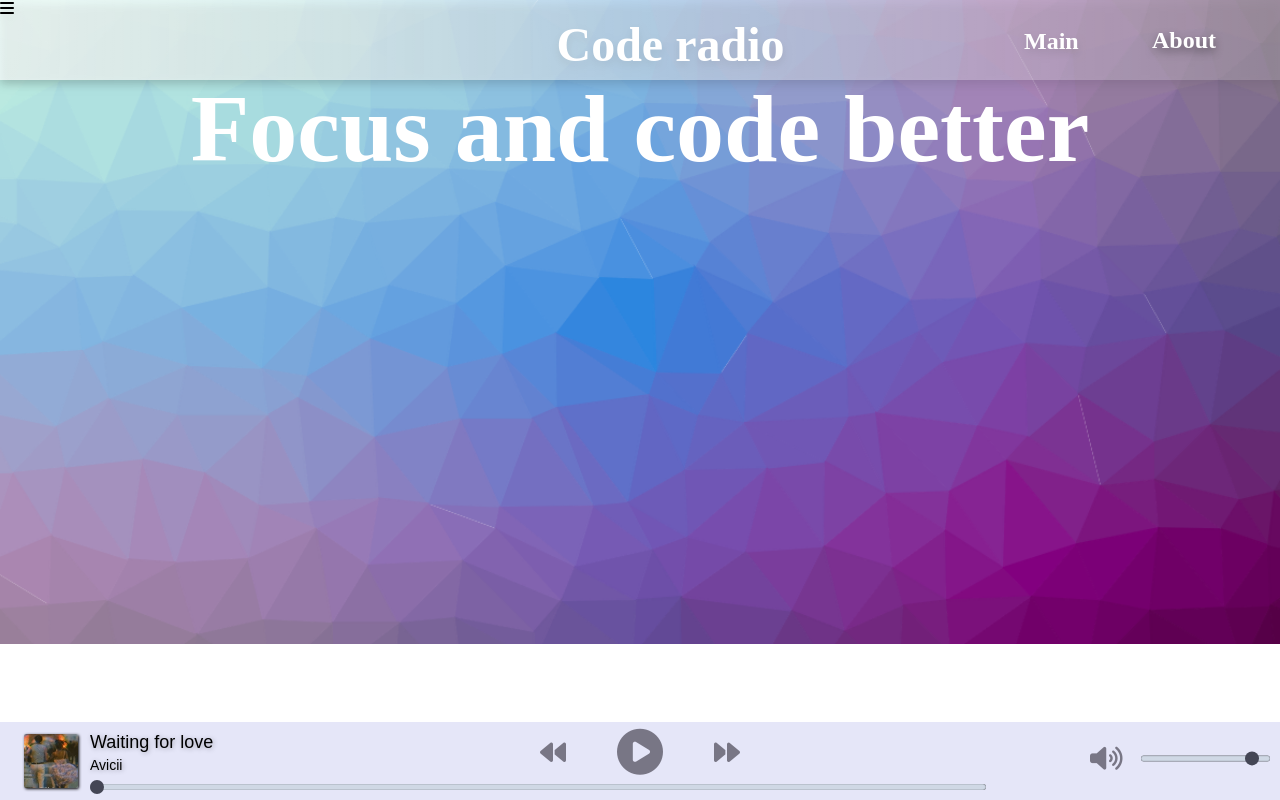
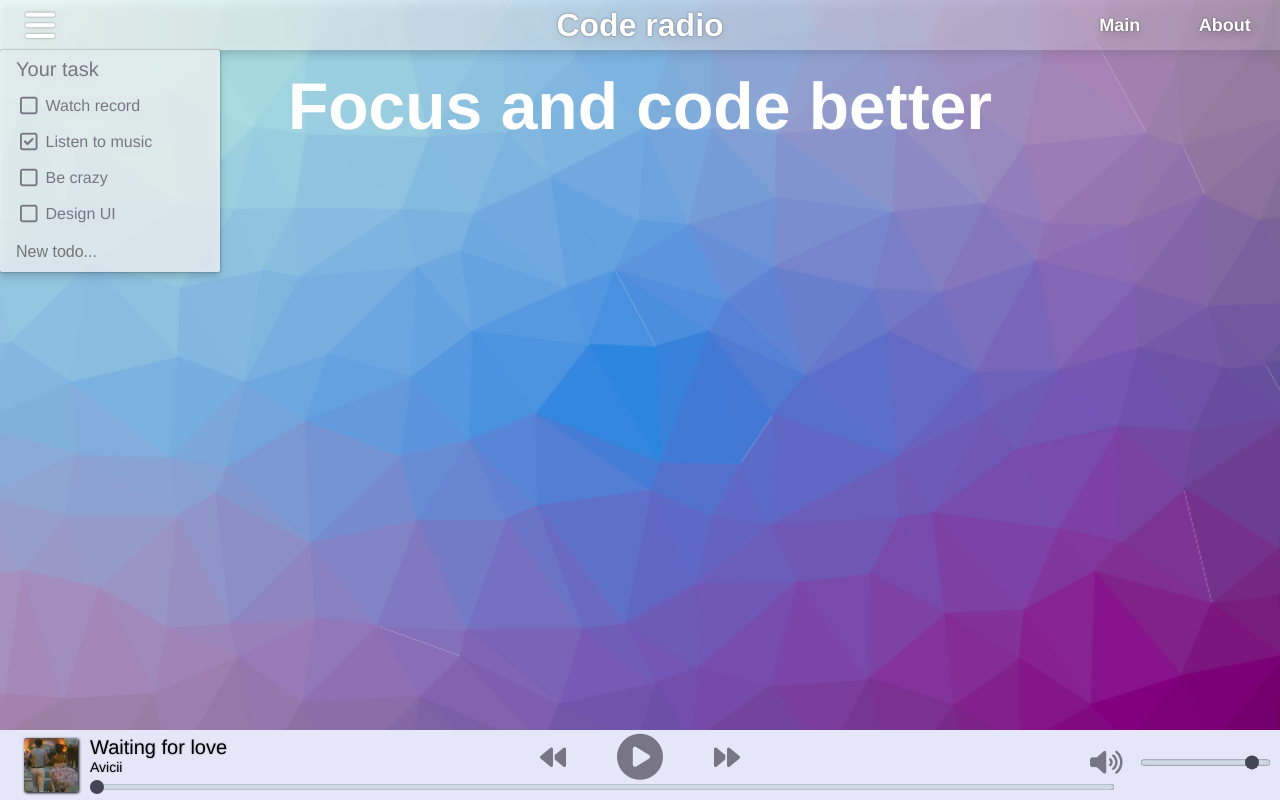
Before and after one commit to nhiepchau/Code-Radio, a plain HTML site: page index.html in a window 1280 px wide. Drawn offline with Linux system fonts and the light colour scheme.

Commit message:
navbar vs todo-list ui

```diff
--- a/assets/css/style.css
+++ b/assets/css/style.css
@@ -12,10 +12,19 @@ body {
     height: 100vh;
     width: 100vw;
     position: absolute;
-    font-family: Arial, Helvetica, sans-serif;
-    background-image: url("../img/sea-edge-79ab30e2.png");
-    background-repeat: no-repeat;
+    font-family: "Helvetica Neue", Helvetica, Arial, sans-serif;
+
+    background: url("../img/sea-edge-79ab30e2.png") no-repeat center center fixed;
     background-size: cover;
+}
+
+a {
+    text-decoration: none;
+    color: #FFFFFF;
+}
+
+.invisible {
+    display: none !important;
 }
 
 /* Ripple */
@@ -42,144 +51,149 @@ body {
 .nav {
     list-style-type: none;
     position: relative;
-    height: 80px;
+    height: 50px;
     left: 0px;
-    right: 0px;
     top: 0px;
+    width: 100%;
     filter: drop-shadow(0px 4px 4px rgba(0, 0, 0, 0.25));
     background: radial-gradient(100% 9916.67% at 0.83% 0%, rgba(255, 255, 255, 0.7) 0%, rgba(255, 255, 255, 0.15) 100%);
     box-shadow: 0px 0px 20px rgba(0, 0, 0, 0.05);
 }
 
-.nav li a{
-    text-decoration: none;
+.nav .nav-item {
+    display: inline-block;
+    font-weight: 600;
     color: #FFFFFF;
-    font-family: Montserrat;
-    font-style: normal;
-    font-weight: bold;
-    font-size: 24px;
-    text-align: center;
-    position: relative;
+    text-shadow: 0px 0px 2px rgba(0, 0, 0, 0.5);
 }
 
-.nav li a:hover{
-    color: #817382;
-}
-.nav-item{
-    position: absolute;
-    left: 0%;
-    right: 0%;
-    top: 0%;
-    bottom: 0%;
-
+.nav #right-item {
+    width: 210px;
+    float: right;
+    height: 100%;
+    display: flex;
+    align-items: center;
+    justify-content: space-around;
+    font-size: 18px;
 }
 
-#first-nav.nav-item {
+.nav #right-item a:hover {
+    filter: brightness(95%);
+}
+
+.nav #center-item {
     position: absolute;
-    width: 40px;
-    height: 30px;
-    left: 27px;
-    top: 27px;
-    font-size:30px;
+    left: 50%;
+    top: 50%;
+    transform: translate(-50%,-50%);
+    font-size: 32px;
+}
+
+.nav #left-item {
+    float: left;
+    height: 100%;
+    width: 80px;
+    display: flex;
+    justify-content: center;
+    align-items: center;
+}
+
+.nav #left-item .toggle-btn {
+    font-size: 34px;
+    cursor: pointer;
+    text-shadow: 0px 0px 2px rgba(0, 0, 0, 0.5);
+}
+
+.nav #left-item .toggle-btn:hover {
+    filter: brightness(95%);
+}
+
+/* To do list */
+.toDoList {
+    position: absolute;
+    top: 100%;
+    width: 220px;
+    background-color: rgba(255, 255, 255, 0.7);
+    box-shadow: 0px 0px 2px rgba(0, 0, 0, 0.5);
+    border-radius: 2px;
+    color: var(--gray);
+}
+
+.toDoList .heading {
+    padding: 4px 16px;
+    line-height: 1.5;
+    /* font-weight: 600; */
+    font-size: 20px;
+    /* color: #FFFFFF; */
+    /* text-shadow: 0px 0px 2px rgba(0, 0, 0, 0.5); */
+}
+
+.toDoList .task-list {
+    max-height: 180px;
+    list-style-type: none;
+    background-color: transparent;
+    overflow: auto;
+}
+
+.toDoList .task-item {
+    display: flex;
+    align-items: center;
+    justify-content: space-between;
+    padding: 8px 20px;
+    font-size: 16px;
+    /* font-weight: 600; */
+}
+
+.toDoList .task-item i {
+    font-size: 20px;
+    cursor: pointer;
+}
+
+.toDoList .task-item .fa-times {
+    display: none;
+    animation: fadein 0.5s;
+}
+
+@keyframes fadein {
+    from { opacity: 0; }
+    to   { opacity: 1; }
+}
+
+.toDoList .task-item:hover .fa-times {
+    display: block;
+}
+
+.toDoList .task-text {
+    flex: 1;
+    padding: 0 8px;
+}
+
+.toDoList .add-to-do {
+    width: 100%;
+    height: 40px;
+    padding: 8px 16px;
+    border: none;
+    outline: none;
+    border-radius: 2px;
+    font-size: 16px;
+    /* font-weight: 600; */
+    color: var(--gray);
+    background-color: transparent;
+}
+
+
+/* Title */
+.title{
+    pointer-events: none;
+    width:100%;
+    position: absolute;
+    top: 68px;
+    font-weight: 600;
+    text-align: center;
+    font-size: 66px;
     color: #FFFFFF;
 }
 
-#second-nav.nav-item {
-    position: absolute;
-    width: 317px;
-    left: 40%;
-    top: 15px;
-    bottom: 33px;
-
-    font-family: Montserrat;
-    font-style: normal;
-    font-weight: bold;
-    font-size: 48px;
-    line-height: 59px;
-    text-align: center;
-
-    color: #FFFFFF;
-}
-#third-nav.nav-item{
-    text-decoration: none;
-    position: absolute;
-    width: 100px;
-    height: 26px;
-    left: 80%;
-    top: 27px;
-
-    color: #FFFFFF;
-    line-height: 29px;
-
-}
-#fourth-nav.nav-item{
-    text-decoration: none;
-    position: absolute;
-    width: 100px;
-    height: 26px;
-    left: 90%;
-    top: 27px;
-    color: #FFFFFF;
-    filter: drop-shadow(0px 4px 4px rgba(0, 0, 0, 0.25));
-}
-
-#first-nav.nav-item div:hover .toDoList{
-    display: block;
-}
-.toDoList{
-    white-space: nowrap;
-    display: none;
-    margin-top: 19px;
-    position: absolute;
-    padding: 15px 27px;
-    left:-27px;
-    color: #817382;
-    font-family: Oxanium;
-    font-style: normal;
-    font-weight: 800;
-    font-size: 24px;
-    line-height: 35px;
-    background: radial-gradient(100% 9916.67% at 0.83% 0%, rgba(255, 255, 255, 0.7) 99.99%, rgba(255, 255, 255, 0.15) 100%);
-}
-
-.toDoList li {
-    list-style-type: none;
-}
-#zero{
-    /* color: black; */
-    font-family: Raleway;
-    font-style: normal;
-    font-weight: 800;
-    font-size: 28px;
-    line-height: 33px;
-
-
-    color: #FFFFFF;
-
-}
-
-/* Title */
-
-.title{
-    white-space: nowrap;
-
-}
-
-.subtitle{
-    width:100%;
-    height: 117px;
-    position: absolute;
-    top: 70px;
-    text-align: center;
-
-
-font-family: Montserrat;
-font-style: normal;
-font-weight: bold;
-font-size: 96px;
-line-height: 117px;
-color: #FFFFFF;
-}
 /* Timer */
 
 
@@ -189,7 +203,7 @@ color: #FFFFFF;
 /* Radio */
 .radio {
     position: absolute;
-    height: 78px;
+    height: 70px;
     width: 100%;
     left: 0px;
     right: 0px;
@@ -242,15 +256,14 @@ color: #FFFFFF;
     top: 6px;
 }
 
-.radio .song_decs .title {
-    font-size: 18px;
-    margin: 4px 0px;
-    text-shadow: 1px 1px 5px rgba(0, 0, 0, 0.3);
+.radio .song_decs .radio_title {
+    font-size: 20px;
+    text-shadow: 0px 0px 2px rgba(0, 0, 0, 0.3);
 }
 
 .radio .song_decs .artist {
     font-size: 14px;
-    text-shadow: 1px 1px 5px rgba(0, 0, 0, 0.3);
+    text-shadow: 0px 0px 2px rgba(0, 0, 0, 0.3);
 }
 
 .radio .song_duration {
@@ -258,7 +271,7 @@ color: #FFFFFF;
     bottom: 0px;
     left: 90px;
     height: 24px;
-    width: 70%;
+    width: 80%;
 }
 
 .radio #duration_slider {
--- a/assets/js/radio.js
+++ b/assets/js/radio.js
@@ -19,7 +19,7 @@ document.addEventListener("click", function (e) {
 const previous = document.querySelector('.radio #pre_song')
 const play = document.querySelector('.radio #play_pause')
 const next = document.querySelector('.radio #next_song')
-const title = document.querySelector('.radio .song_decs .title')
+const title = document.querySelector('.radio .song_decs .radio_title')
 const recent_volume = document.querySelector('.radio #recent_volume')
 const slider = document.querySelector('.radio #duration_slider')
 const track_image = document.querySelector('.radio #song_img')
--- a/index.html
+++ b/index.html
@@ -14,54 +14,50 @@
             referrerpolicy="no-referrer"
         />
         <link rel="stylesheet" href="assets/css/style.css" />
-        <title>Document</title>
+        <title>Radio</title>
     </head>
     <body>
         <ul class="nav">
-            <li class="nav-item">
-                <div class="btn toggle-btn">
-                    <i class="fas fa-bars"></i>
-                    <div class = "toDoList">
-                        <ul> <div id = "zero"> Chau's tasks </div>
-                            <li id = "first">
-                                <input type = "checkbox">  Watch records
-                            </li>
-                            <li id = "second">
-                                <input type = "checkbox">  Listen to music
-                            </li>
-                            <li id = "third">
-                                <input type = "checkbox">  Be crazy
-                            </li>
-                            <li id = "fourth">
-                                <input type = "checkbox">  Design UI
-                            </li>
-                            <li id = "fifth">
-                                <br>
-                                New todo...
-                            </li>
-                        </ul>
-                    </div>
-                </div>
+            <li class="nav-item" id = "left-item">
+                <i class="fas fa-bars toggle-btn"></i>
             </li>
-            <li class="nav-item" id = "second-nav">
+            <li class="nav-item" id = "center-item">
                 <div>Code radio</div>
             </li>
-            <li class="nav-item" id = "third-nav">
-                <div>
-                    <a href="https://www.facebook.com/">Main</a>
-                </div>
+            <li class="nav-item" id = "right-item">
+                <a href="#">Main</a>
+                <a href="#">About</a>
             </li>
-            <li class="nav-item" id = "fourth-nav">
-                <div>
-                    <a href="https://fullstack.edu.vn/">About</a>
-                </div>
-            </li>
+            <div class="toDoList">
+                <div class="heading">Your task</div>
+                <ul class="task-list">
+                    <li class="task-item">
+                        <i class="far fa-square"></i>
+                        <p class="task-text">Watch record</p>
+                        <i class="fas fa-times"></i>
+                    </li>
+                    <li class="task-item">
+                        <i class="far fa-check-square"></i>
+                        <p class="task-text">Listen to music</p>
+                        <i class="fas fa-times"></i>
+                    </li>
+                    <li class="task-item">
+                        <i class="far fa-square"></i>
+                        <p class="task-text">Be crazy</p>
+                        <i class="fas fa-times"></i>
+                    </li>
+                    <li class="task-item">
+                        <i class="far fa-square"></i>
+                        <p class="task-text">Design UI</p>
+                        <i class="fas fa-times"></i>
+                    </li>
+                </ul>
+                <input class="add-to-do" type="text" placeholder="New todo...">
+            </div>
         </ul>
 
         <div class="title">
-            <div class = "subtitle">
-                Focus and code better
-            </div>
+            Focus and code better
         </div>
 
         <div class="timer"></div>
@@ -71,7 +67,7 @@
         <div class="radio">
             <img id="song_img"/>
             <div class="song_decs">
-                <p class="title">Song name</p>
+                <p class="radio_title">Song name</p>
                 <div class="artist">Artist name</div>
             </div>
 
```
